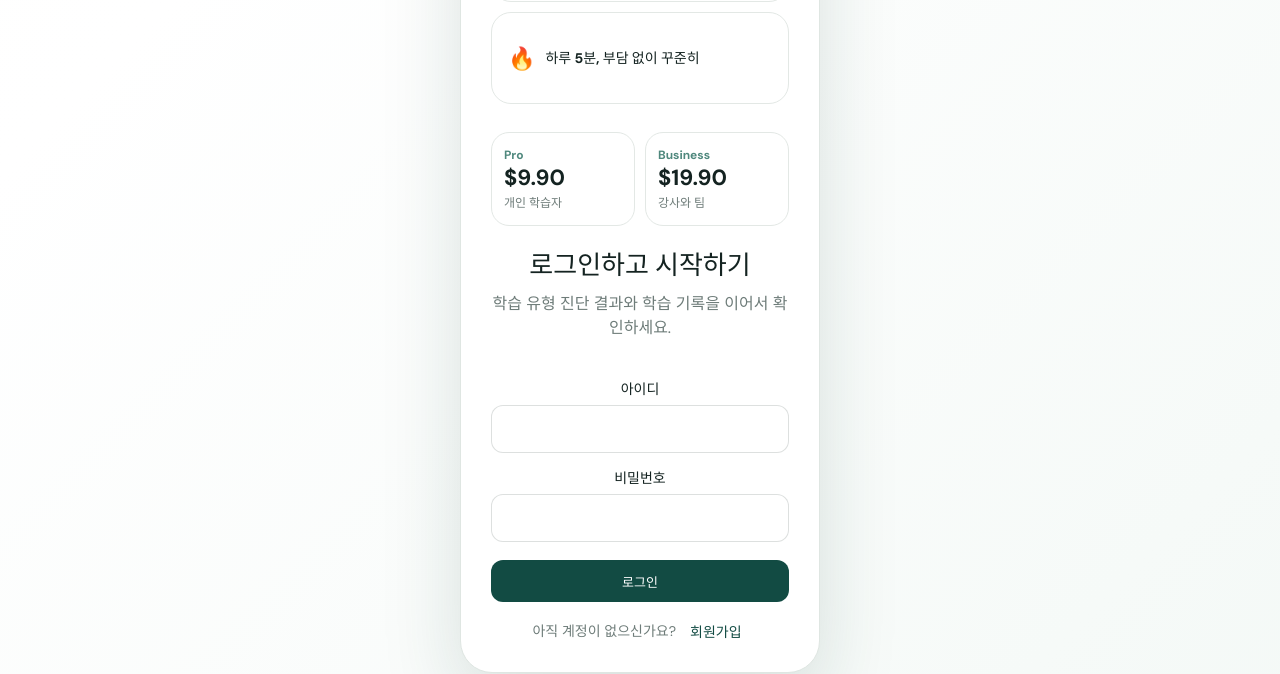
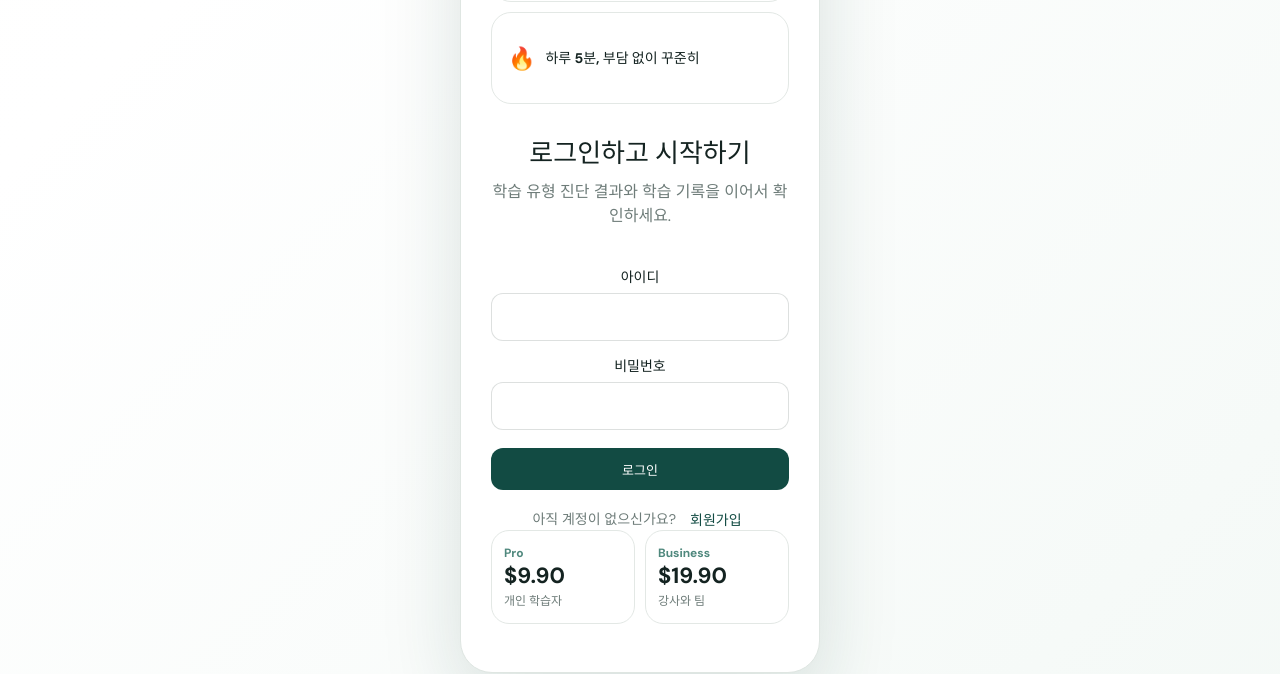
Before and after one commit to 2dam/ktalk-ai-backend, a React (Vite) app in the folder ktalk-frontend/: page / in a window 1280 px wide. Shown: the part 2880-3554 px from the top of the page. Built offline with nearby package versions, Linux system fonts and the light colour scheme; no server answers.

Commit message:
fix: 웰컴 화면 로그인 폼을 요금제 위로 이동
랜딩 화면 순서를 제목 → 기능 → 로그인/회원가입 → 요금제 순으로 변경. 접속 시 로그인이 먼저 보이도록 함.

```diff
--- a/ktalk-frontend/src/WelcomeScreen.jsx
+++ b/ktalk-frontend/src/WelcomeScreen.jsx
@@ -76,16 +76,6 @@ export function AuthCard({ onAuthenticated }) {
           ))}
         </div>
 
-        <div className="welcome-pricing" aria-label="요금제">
-          {WELCOME_PLANS.map((plan) => (
-            <div className="welcome-plan" key={plan.name}>
-              <span>{plan.name}</span>
-              <strong>{plan.price}</strong>
-              <small>{plan.label}</small>
-            </div>
-          ))}
-        </div>
-
         <div className="auth-heading">
           <h2>{mode === 'login' ? '로그인하고 시작하기' : '무료로 회원가입'}</h2>
           <p>
@@ -151,6 +141,16 @@ export function AuthCard({ onAuthenticated }) {
             </>
           )}
         </div>
+
+        <div className="welcome-pricing" aria-label="요금제">
+          {WELCOME_PLANS.map((plan) => (
+            <div className="welcome-plan" key={plan.name}>
+              <span>{plan.name}</span>
+              <strong>{plan.price}</strong>
+              <small>{plan.label}</small>
+            </div>
+          ))}
+        </div>
       </div>
   )
 }
```
